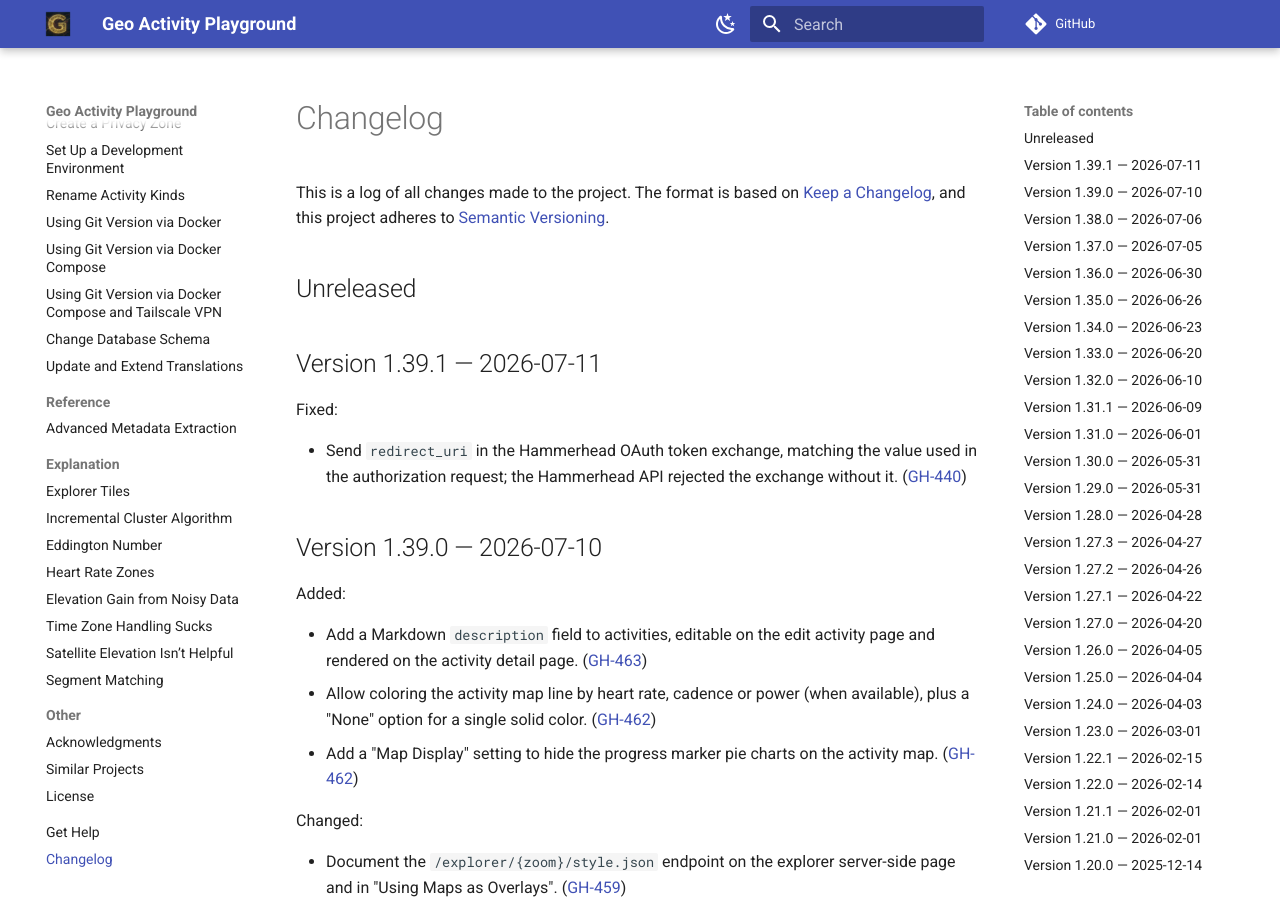
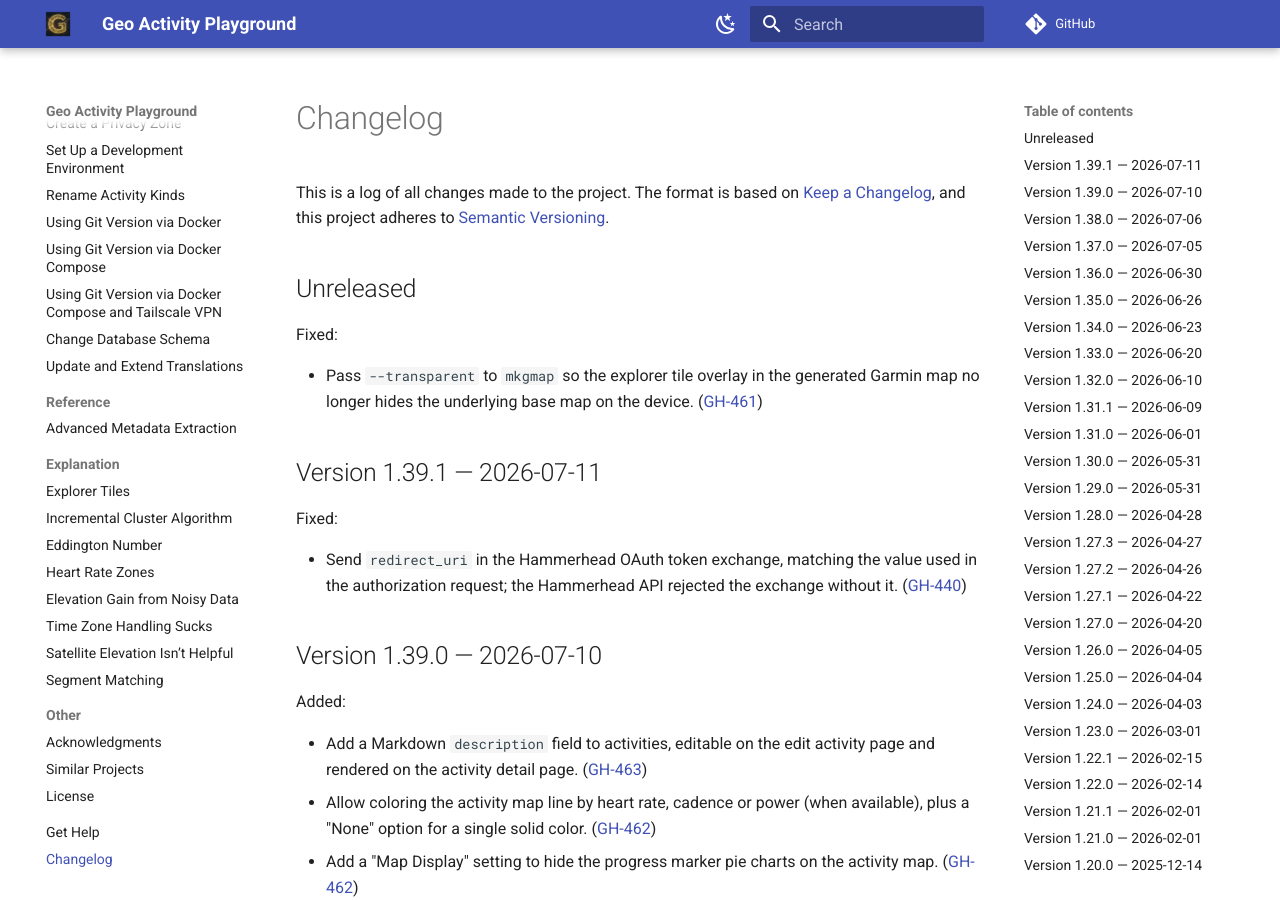
Before and after one commit to martin-ueding/geo-activity-playground, an MkDocs documentation site: the page built from docs/changelog.md, in a window 1280 px wide and 900 px high. Built offline with MkDocs 1.6.1 and Material for MkDocs 9.7.7, drawn with Linux system fonts in a browser that asks for light colours; comment, search, counter and statistics services are not loaded.

Commit message:
docs: changelog entry for mkgmap --transparent fix
Refs: GH-461

```diff
--- a/docs/changelog.md
+++ b/docs/changelog.md
@@ -17,6 +17,9 @@ Types of changes
 
 ## Unreleased
 
+Fixed:
+
+- Pass `--transparent` to `mkgmap` so the explorer tile overlay in the generated Garmin map no longer hides the underlying base map on the device. ([GH-461](https://github.com/martin-ueding/geo-activity-playground/issues/461))
 
 ## Version 1.39.1 — 2026-07-11
 
```
